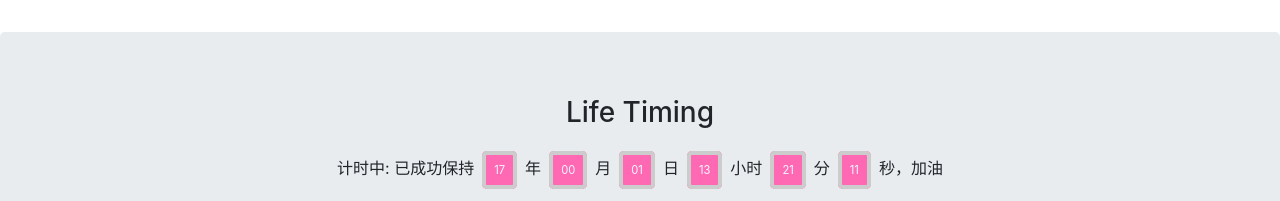
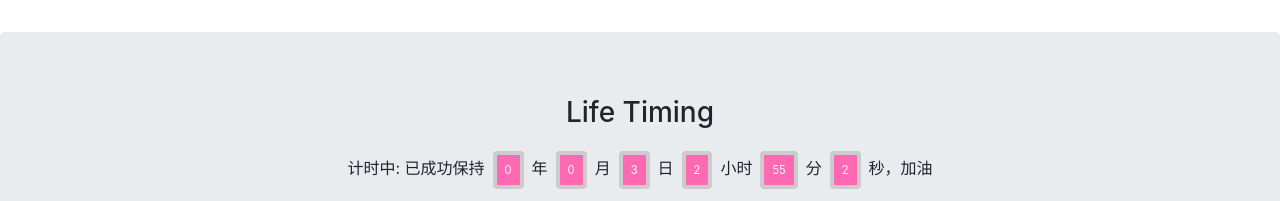
Before and after one commit to Bro-Xun/newpage, a plain HTML site: page detail.html in a window 1280 px wide. Shown: the part 1489-1690 px from the top of the page. Drawn offline with Linux system fonts and the light colour scheme; no server answers.

Commit message:
fixed_time_gap

```diff
--- a/detail.html
+++ b/detail.html
@@ -268,13 +268,13 @@
         }
 
         function formatSeconds(value) {
-            var secondTime = parseInt(value);
+            /*var secondTime = parseInt(value);
             var minuteTime = 0;// 分
             var hourTime = 0;// 小时
             var day = 0;// dd
             var month = 0;// mm
-            var year = 0;// y
-            if (secondTime > 60) {
+            var year = 0;// y*/
+            /*if (secondTime > 60) {
                 minuteTime = parseInt(secondTime / 60);
                 secondTime = parseInt(secondTime % 60);
                 if (minuteTime > 60) {
@@ -294,12 +294,14 @@
                         }
                     }
                 }
-            }
-            secondTime = PrefixInteger(secondTime, 2);
-            minuteTime = PrefixInteger(minuteTime, 2);
-            hourTime = PrefixInteger(hourTime, 2);
-            day = PrefixInteger(day, 2);
-            month = PrefixInteger(month, 2);
+            }*/
+	    var gap = new Date(value)
+            var secondTime = gap.getSeconds();
+            var minuteTime = gap.getMinutes();
+            var hourTime = gap.getHours();
+            var day = gap.getDay();
+            var month = gap.getMonth();
+		var year = gap.getFullYear()-1970;
             return {
                 0: secondTime,
                 1: minuteTime,
```
